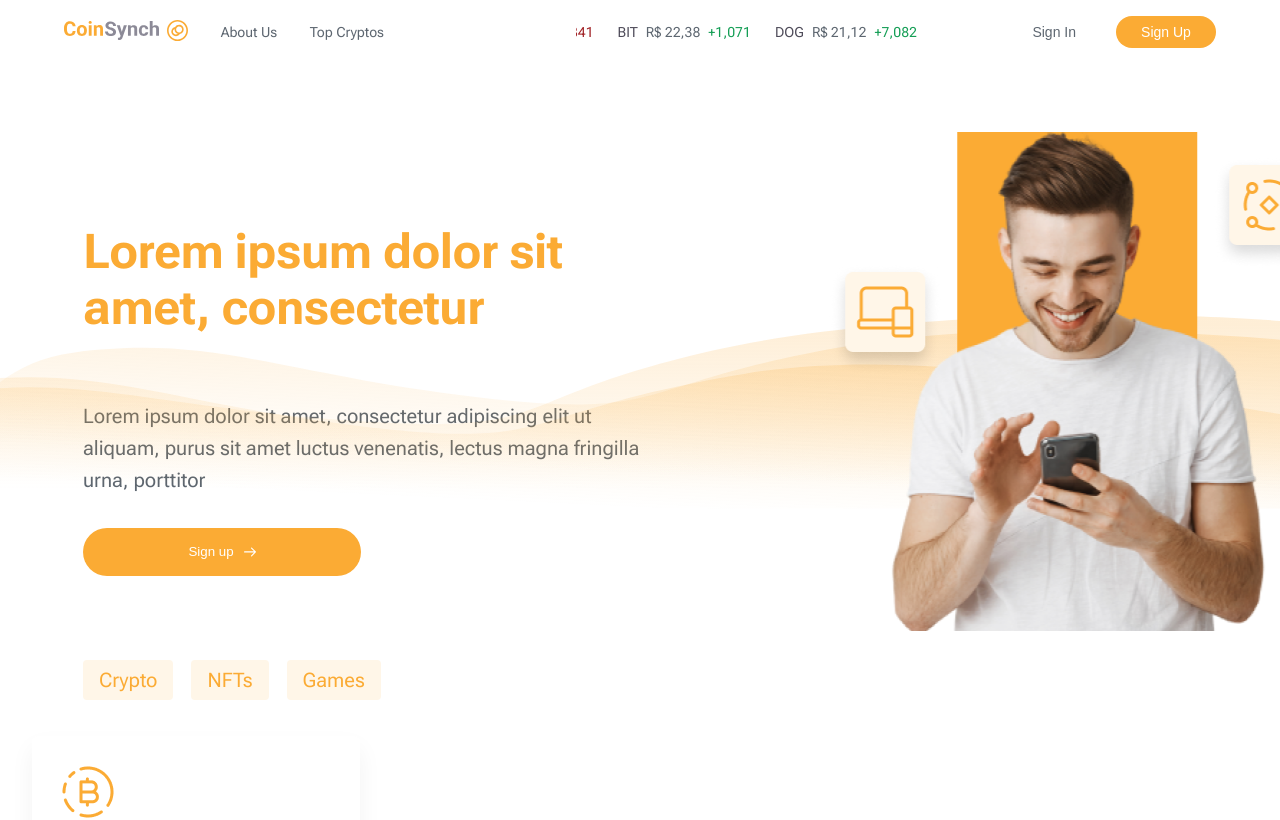
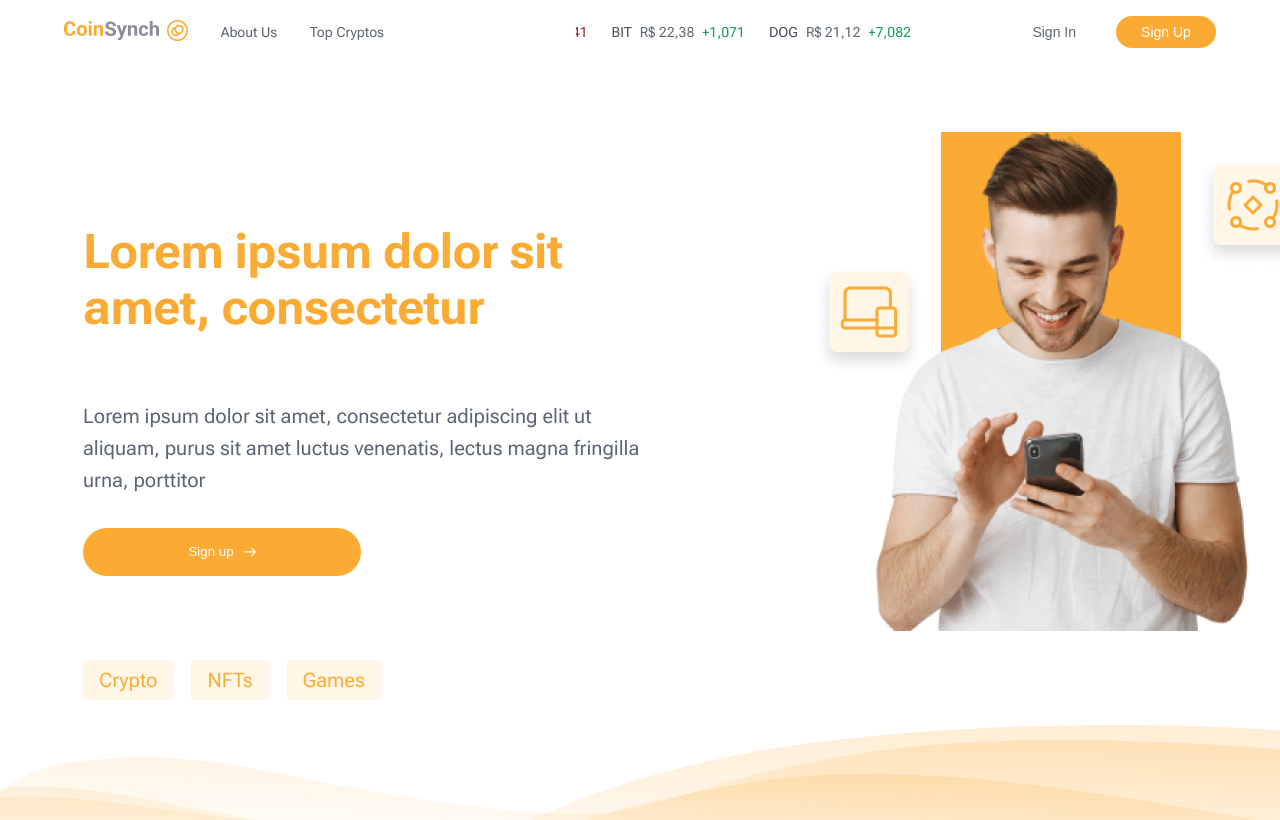
Before and after one commit to AntaresT/platformChalleng-CS, a Next.js app: page / in a window 1280 px wide. Shown: the top 820 px of the page. Built offline with nearby package versions, Linux system fonts and the light colour scheme.

Commit message:
fix: banner image positioning ajusted

```diff
--- a/src/components/Banner/index.tsx
+++ b/src/components/Banner/index.tsx
@@ -21,7 +21,6 @@ export default function Banner() {
     <Container>
 
       <BannerContent>
-      {/* Div esquerda */}
         <LeftSide>
           <Title>Lorem ipsum dolor sit amet, consectetur</Title>
           <Subtitle>
@@ -36,7 +35,6 @@ export default function Banner() {
           </CardTiny>
         </LeftSide>
 
-      {/* Div direita carousel */}
         <RightSide>
           <Swiper
             spaceBetween={30}
@@ -66,7 +64,10 @@ export default function Banner() {
         <Image
           src={bottomBannerImg}
           alt='bottom-banner'
-          fill={true}
+          style={{
+            width: '100%',
+            height: 'auto',
+          }}
         />
       </ImgContainer>
     </Container>
--- a/src/components/Banner/style.tsx
+++ b/src/components/Banner/style.tsx
@@ -2,7 +2,8 @@
 import styled from 'styled-components'
 
 export const Container = styled.div`
-  height: 640px;
+  display: flex;
+  flex-direction: column;
 `
 
 export const ImgContainer = styled.div`
--- a/src/components/Informational/style.tsx
+++ b/src/components/Informational/style.tsx
@@ -4,6 +4,7 @@ import styled from 'styled-components'
 export const Container = styled.div`
   display: flex;
   justify-content: center;
+  margin-top: 120px;
 `
 
 export const CardBlock = styled.div`
```
